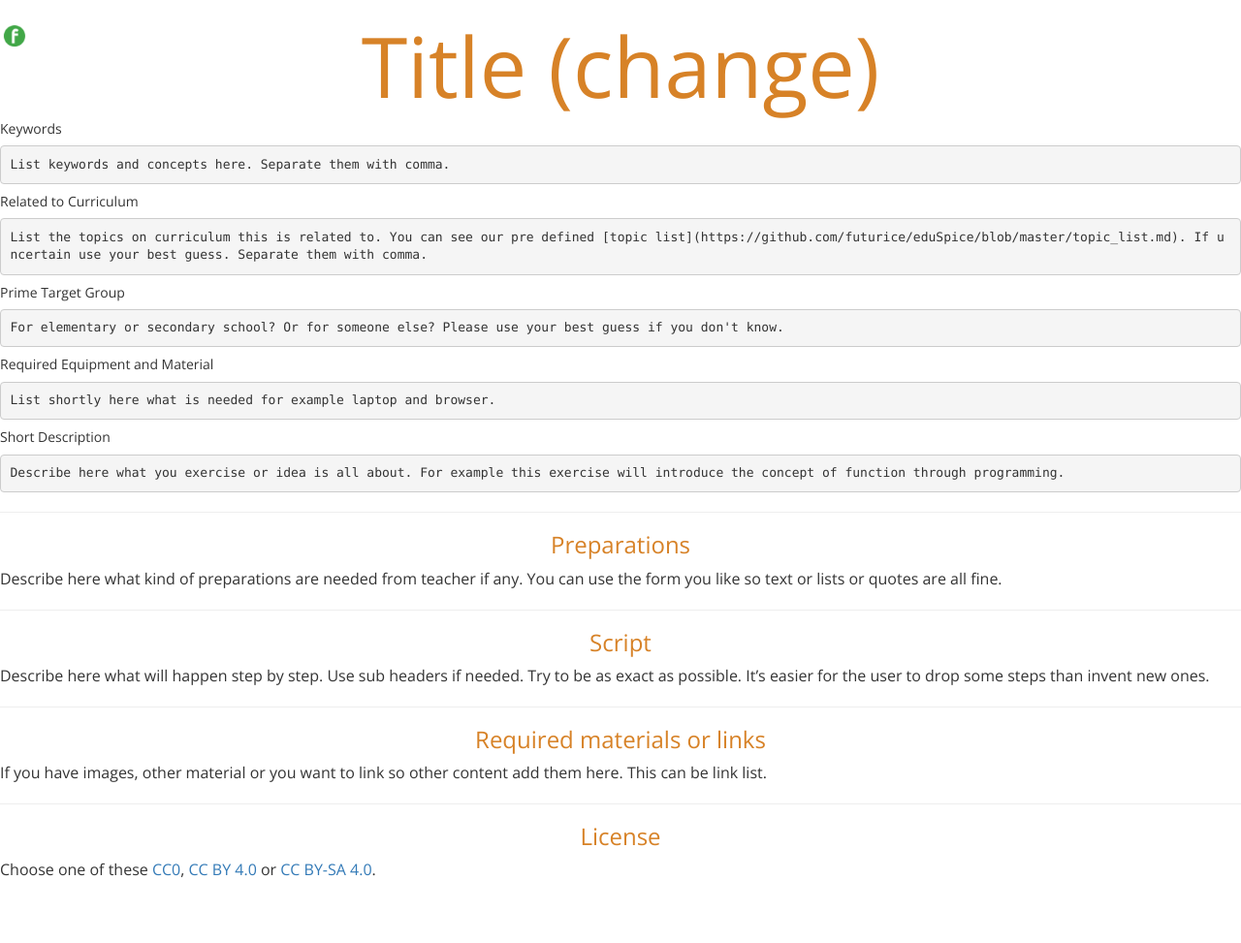
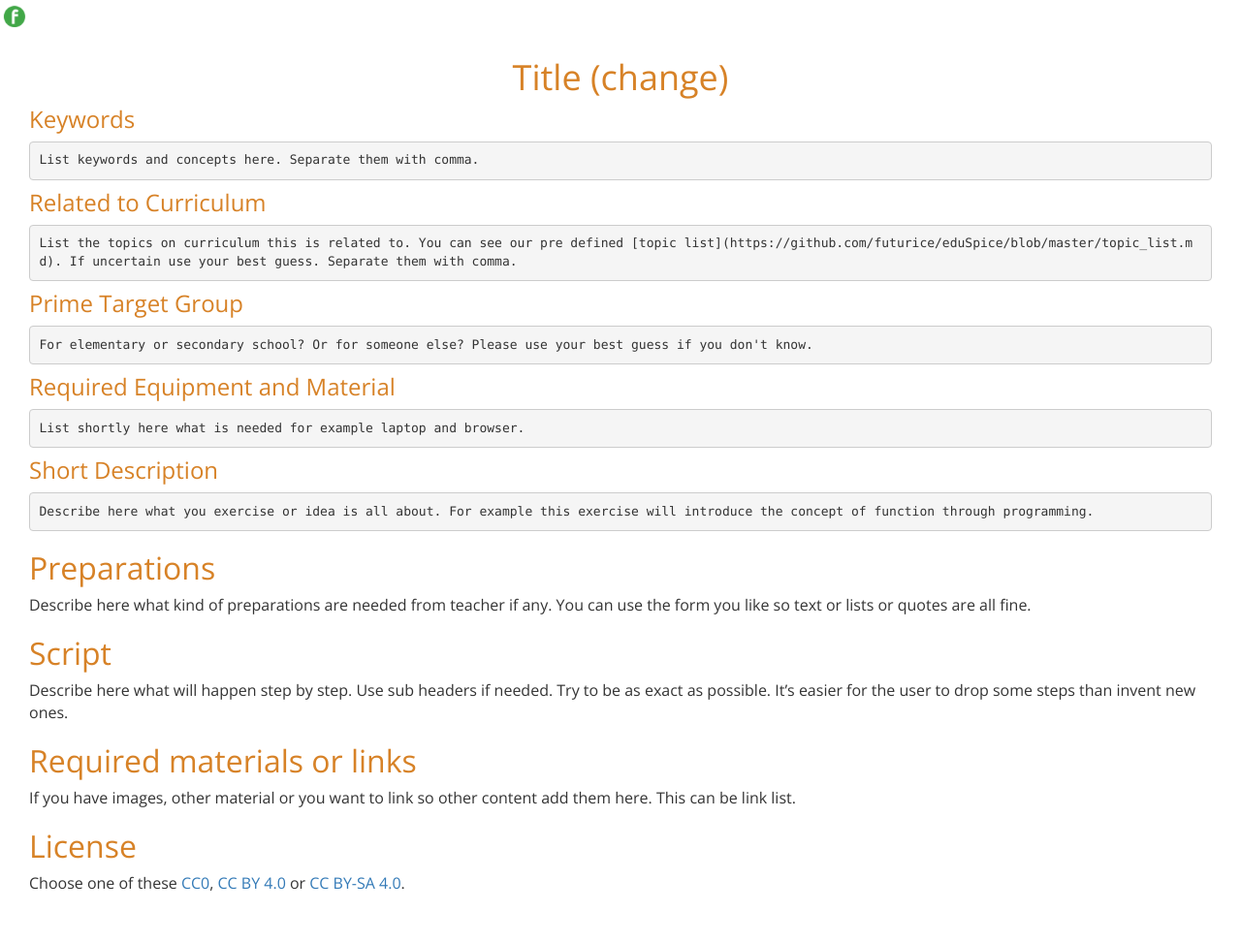
Before and after one commit to futurice/eduSpice, a Jekyll site: the page built from template.md, in a window 1280 px wide. Shown: the whole page at 97% size. Built offline with Jekyll 4.4.1, drawn with Linux system fonts in a browser that asks for light colours; nearby versions of some CDN libraries; before the commit the page ends 920 px from its top, so only the background shows below that.

Commit message:
most minimalistic styles for exercise page

```diff
--- /dev/null
+++ b/_layouts/exercise.html
@@ -0,0 +1,13 @@
+<!DOCTYPE html>
+<html>
+    <head>
+        {% include head.html %}
+    </head>
+
+    <body>
+      {% include navbar.html %}
+      <div class="exercise-container">
+        {{ content }}
+      </div>
+    </body>
+</html>
--- a/assets/css/main.scss
+++ b/assets/css/main.scss
@@ -17,7 +17,7 @@ h1, h2, h3 {
     text-align: center;
 }
 
-h1 {
+.h1-header {
     font-size: 5.4em;
 }
 
@@ -125,3 +125,28 @@ border-left-color: #d78227;
   color: #d78227;
   border-left-color: #d78227;
 }
+
+//
+// Exercise specific styles
+//
+
+.exercise-container {
+    padding: 40px 30px;
+
+    hr {
+        display: none;
+    }
+
+    h3 {
+        color: #d78227;
+        font-weight: 300;
+        font-size: 2em;
+        text-align: left;
+    }
+
+    h5 {
+        color: #d78227;
+        font-weight: 300;
+        font-size: 1.5em;
+    }
+}
--- a/index.html
+++ b/index.html
@@ -5,7 +5,7 @@ title: EduSpice
 
 <section class="first">
   <div class="text-container">
-    <h1>EduSpice exercises</h1>
+    <h1 class="h1-header">EduSpice exercises</h1>
     <p class="info-text">
       This page is for education ideas that come up within <a href="http://spiceprogram.org">Spice program</a>.<br> These materials are licensed under one of these licenses: <a href="https://creativecommons.org/publicdomain/zero/1.0/">CC0</a>, <a href="https://creativecommons.org/licenses/by/4.0/">CC BY 4.0</a> or <a href="https://creativecommons.org/licenses/by-sa/4.0/">CC BY-SA 4.0</a>. You can find license in every material.
     </p>
```
Also changed, not shown: example/example.md (+1 -1 lines), template.md (+1 -1 lines).
